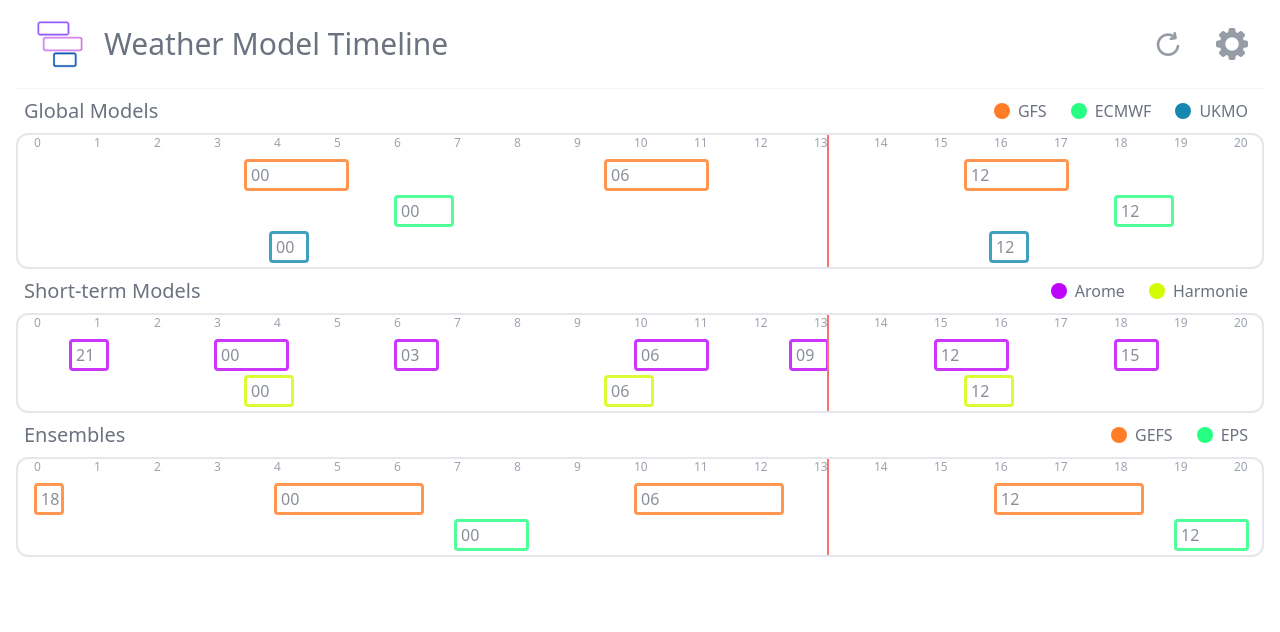
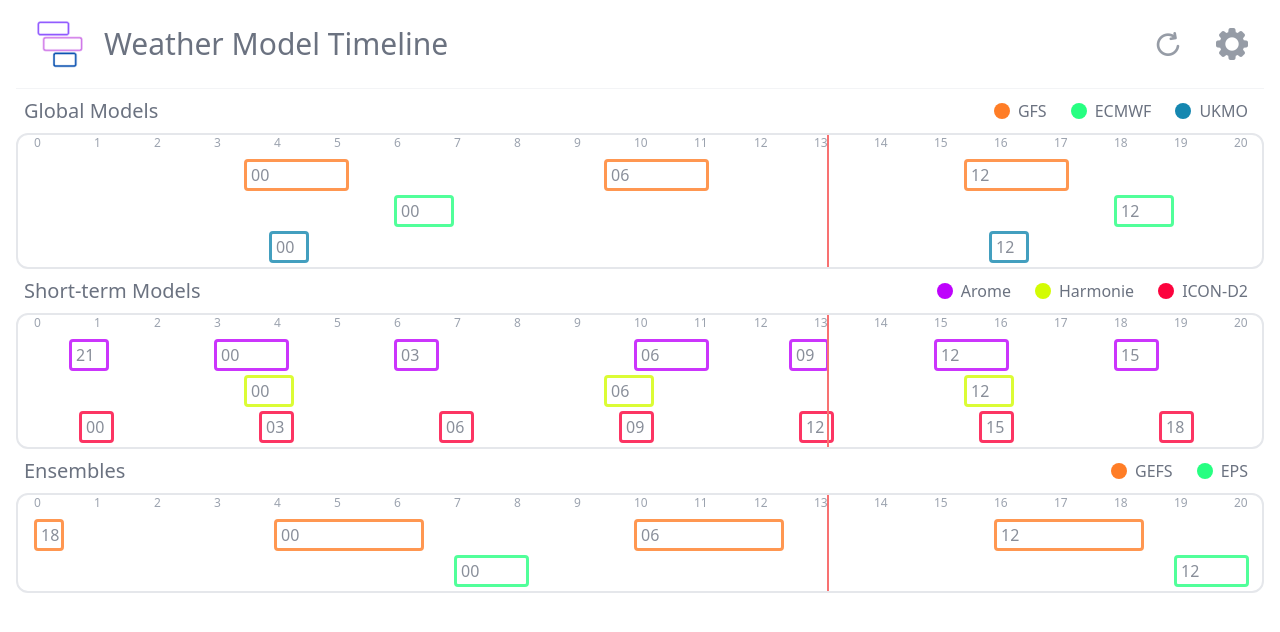
Before and after one commit to Tcumulus/model_timeline, a React (Create React App) app: page / in a window 1280 px wide. Shown: the top 632 px of the page. Built offline with nearby package versions, Linux system fonts and the light colour scheme.

Commit message:
updates: model, dark mode, big screens bugfix

```diff
--- a/src/App.tsx
+++ b/src/App.tsx
@@ -11,13 +11,16 @@
   const [id, setId] = useState<any>({ category: -1, id: -1, run: -1 })
   const [theme, setTheme] = useState<string>(() => {
     let saved = localStorage.getItem("theme")
-    if(saved) { saved = JSON.parse(saved) }
-    return saved || ""
+    if(saved) return JSON.parse(saved)
+    if (window.matchMedia && window.matchMedia("(prefers-color-scheme: dark)").matches) {
+      return "dark"
+    }
+    return ""
   })
   const [models, setModels] = useState<number[][]>(() => {
     let saved = localStorage.getItem("models")
     if(saved) { return JSON.parse(saved) }
-    return [[0, 1, 2], [0, 1], [0, 1]]
+    return [[0, 1, 2], [0, 1, 2], [0, 1]]
   })
   const [settingsModal, setSettingsModal] = useState<boolean>(false)
   const utcOffset = new Date().getTimezoneOffset() * -1 / 60
--- a/src/components/Block.tsx
+++ b/src/components/Block.tsx
@@ -12,14 +12,14 @@
 }
 
 const Block: React.FC<Props> = ({ start, end, data, id, runId, setId, color, categoryId }) => {
-  const width = (end - start)
+  const width = (end - start) * 100
   return (
     <div onClick={() => setId({ category: categoryId, id: id, run: runId })}
       className="flex flex-row h-8 items-center border-[3px] rounded cursor-pointer opacity-80 hover:opacity-100 hover:font-bold"
-      style={{width: width+"px", position: "absolute", left: start+"px", borderColor: color}}
+      style={{width: width+"%", position: "absolute", left: start*100+"%", borderColor: color}}
     >
       {
-        width >= 30 ?
+        width >= 2 ?
         <p className="mx-1">{data.run}</p>
         : null
       }
--- a/src/components/Model.tsx
+++ b/src/components/Model.tsx
@@ -11,19 +11,24 @@
 
 const Model: React.FC<Props> = ({ data, id, setId, categoryId }) => {
   const settings = useContext(CSettings)
+  const tot = 1440 // minutes in one day
 
   return (
     <div className="flex flex-row h-8 mb-1">
       {
         data.runs.map((element: any, index: number) => {
-          const start = element.start + settings.utc*60 <= 1440 ? element.start + settings.utc*60 : element.start + settings.utc*60 - 1440
-          const end = element.end + settings.utc*60 <= 1440 ? element.end + settings.utc*60 : element.end + settings.utc*60 - 1440
+          let start = (element.start + settings.utc*60) / tot
+          let end = (element.end + settings.utc*60) / tot
+
+          if(start > 1) start -= 1
+          if(end > 1) end -= 1
+
           if(end < start) {
             return (
             <div key={index}>
               <Block start={0} end={end} data={element} id={id} runId={index} setId={setId}
                 color={data.color} categoryId={categoryId}/>
-              <Block start={start} end={1440} data={element} id={id} runId={index} setId={setId}
+              <Block start={start} end={1} data={element} id={id} runId={index} setId={setId}
                 color={data.color} categoryId={categoryId}/>
             </div>)
           }
--- a/src/components/Timeline.tsx
+++ b/src/components/Timeline.tsx
@@ -10,8 +10,9 @@
 }
 
 const Timeline: React.FC<Props> = ({ data, name, setId, categoryId }) => {
+  const tot = 1440
   const times = [0, 1, 2, 3, 4, 5, 6, 7, 8, 9, 10, 11, 12, 13, 14, 15, 16, 17, 18, 19, 20, 21, 22, 23, 24]
-  const time = new Date().getHours() * 60 + new Date().getMinutes()
+  const time = (new Date().getHours() * 60 + new Date().getMinutes()) / tot
 
   const settings = useContext(CSettings)
 
@@ -19,7 +20,7 @@
     <div>
       {
         settings.models[categoryId].length <= 0 ? null :
-        <div className="flex flex-col w-full">
+        <div className="flex flex-col">
           <div className="flex flex-row justify-between items-center m-2">
             <h2 className="text-xl">{name}</h2>
             <div className="flex flex-row flex-wrap justify-end">
@@ -37,13 +38,13 @@
             </div>
           </div>
           <div className="px-4 border-2 rounded-xl overflow-x-scroll scrollbar">
-            <div className="flex flex-col" style={{position: "relative"}}>
-              <div className="h-full w-0 z-10 border-r-2 border-red-400" style={{position: "absolute", left: time+"px"}} />
-              <div className="flex flex-row w-full mb-4 ml-2">
+            <div className="flex flex-col  min-w-[1440px]" style={{position: "relative"}}>
+              <div className="h-full w-0 z-10 border-r-2 border-red-400" style={{position: "absolute", left: time*100+"%"}} />
+              <div className="flex flex-row min-w-[1440px] mb-4 ml-2">
                 {
                   times.map((element: number, id: number) => {
                     return (<p className="z-15 text-xs text-gray-400 dark:text-gray-300" key={id}
-                      style={{position: "absolute", left: (element*60)+"px"}}
+                      style={{position: "absolute", left: (element*6000)/tot+"%"}}
                     >{element}</p>)
                   })
                 }
--- a/src/data/data.ts
+++ b/src/data/data.ts
@@ -67,8 +67,8 @@
           country: "CA",
           color: "#cc001b",
           runs: [
-            { run: "00", window: "+240", start: 210, end: 275 },
-            { run: "12", window: "+240", start: 930, end: 995 },
+            { run: "00", window: "+240", start: 215, end: 275 },
+            { run: "12", window: "+240", start: 935, end: 995 },
           ],
           sites: [
             { name: "meteociel.fr", href: "https://www.meteociel.fr/modeles/geme_cartes.php" },
--- a/src/firebase/config.ts
+++ /dev/null
@@ -1,18 +0,0 @@
-import { initializeApp } from "firebase/app"
-import { getFirestore } from "firebase/firestore"
-
-const firebaseConfig = {
-  apiKey: process.env.REACT_APP_API_KEY,
-  authDomain: process.env.REACT_APP_AUTH_DOMAIN,
-  projectId: process.env.REACT_APP_PROJECT_ID,
-  storageBucket: process.env.REACT_APP_STORAGE_BUCKET,
-  messagingSenderId: process.env.REACT_APP_MESSAGING_SENDER_ID,
-  appId: process.env.REACT_APP_APP_ID,
-  measurementId: process.env.REACT_APP_MEASUREMENT_ID
-}
-
-// Initialize Firebase
-const app = initializeApp(firebaseConfig)
-const firestore = getFirestore(app)
-
-export { firestore }
```
